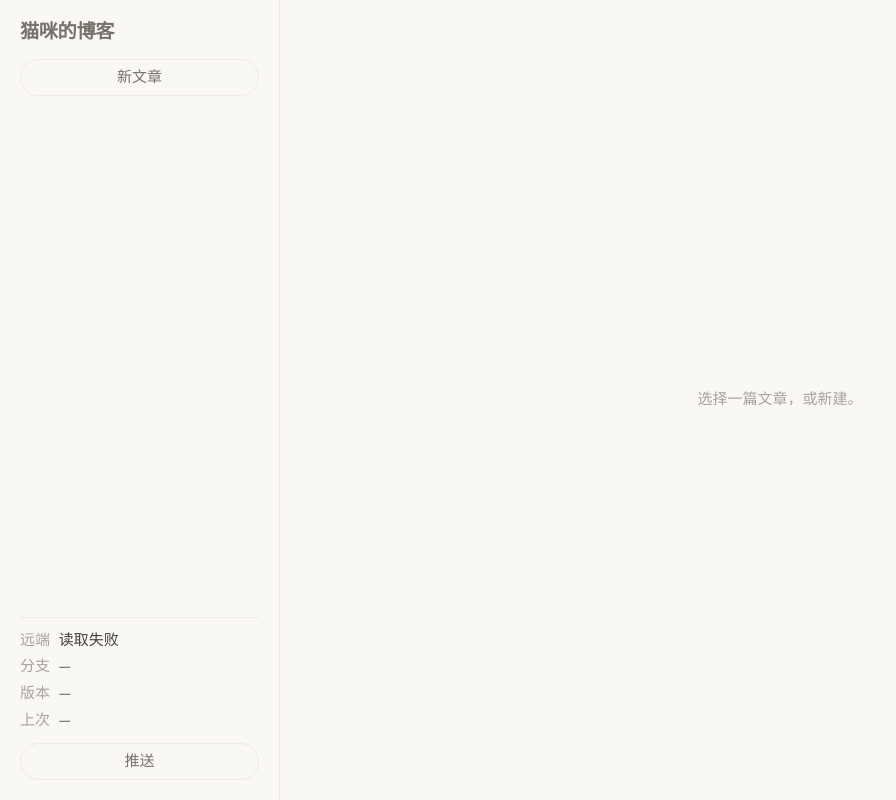
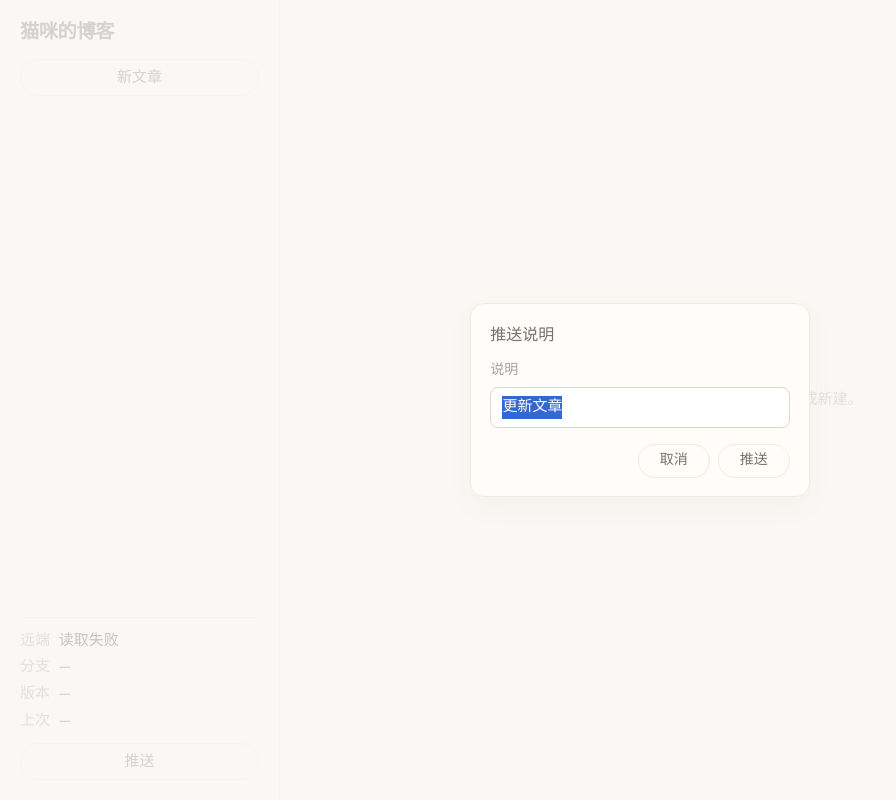
Before and after one commit to luckymaomi/blog, a website: page admin/index.html in a window 1280 px wide. Both pictures are taken after a click on the button "推送". Shown: the whole page, without its empty margins (0-896 px from the left). Drawn offline with Linux system fonts and the light colour scheme; no server answers.

Commit message:
猫咪的博客测试文章

```diff
--- a/admin/admin.js
+++ b/admin/admin.js
@@ -16,6 +16,8 @@ const nameDialog = document.getElementById('name-dialog');
 const nameDialogTitle = document.getElementById('name-dialog-title');
 const nameDate = document.getElementById('name-date');
 const nameSlug = document.getElementById('name-slug');
+const pushDialog = document.getElementById('push-dialog');
+const pushMessage = document.getElementById('push-message');
 
 let posts = [];
 let current = null;
@@ -110,6 +112,35 @@ function askName({ title, date, slug }) {
       }
     };
     nameDialog.addEventListener('close', onClose);
+  });
+}
+
+function defaultPushMessage() {
+  if (current) {
+    const { slug } = parsePostParts(current);
+    return `更新 ${slug}`;
+  }
+  return '更新文章';
+}
+
+function askPushMessage() {
+  pushMessage.value = defaultPushMessage();
+  pushDialog.showModal();
+  queueMicrotask(() => {
+    pushMessage.focus();
+    pushMessage.select();
+  });
+  return new Promise((resolve) => {
+    const onClose = () => {
+      pushDialog.removeEventListener('close', onClose);
+      if (pushDialog.returnValue !== 'ok') {
+        resolve(null);
+        return;
+      }
+      const message = pushMessage.value.trim();
+      resolve(message || defaultPushMessage());
+    };
+    pushDialog.addEventListener('close', onClose);
   });
 }
 
@@ -368,11 +399,13 @@ btnNew.addEventListener('click', async () => {
 btnPush.addEventListener('click', async () => {
   try {
     if (dirty && current) await saveNow();
+    const message = await askPushMessage();
+    if (!message) return;
     setState('正在推送', 'saving');
     btnPush.disabled = true;
     await api('/api/push', {
       method: 'POST',
-      body: JSON.stringify({ message: '更新文章' }),
+      body: JSON.stringify({ message }),
     });
     setState('已推送', 'saved');
     await refreshPushMeta();
--- a/admin/index.html
+++ b/admin/index.html
@@ -71,6 +71,20 @@
       </form>
     </dialog>
 
+    <dialog class="name-dialog" id="push-dialog">
+      <form method="dialog" id="push-form" class="name-form">
+        <h2>推送说明</h2>
+        <label class="name-field">
+          <span>说明</span>
+          <input type="text" id="push-message" required autocomplete="off" maxlength="200" />
+        </label>
+        <div class="name-actions">
+          <button type="submit" value="cancel" class="name-btn" formnovalidate>取消</button>
+          <button type="submit" value="ok" class="name-btn name-btn-ok">推送</button>
+        </div>
+      </form>
+    </dialog>
+
     <script src="/libs/marked/marked.min.js"></script>
     <script src="/admin.js"></script>
   </body>
```
Also changed, not shown: posts/2026-10-05-测试猫咪的博客.md (+1 -0 lines).
